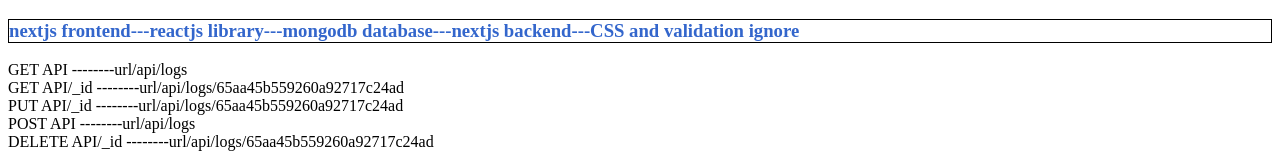
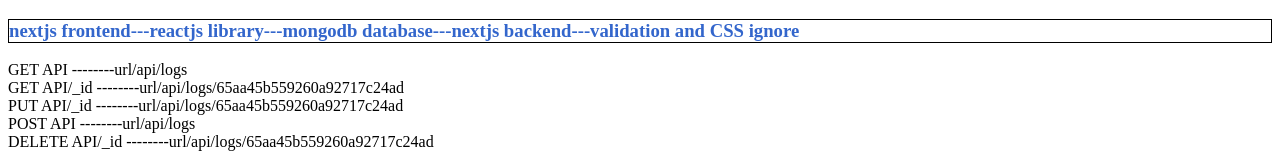
Before and after one commit to wanilalits/nextjs_api, a Next.js app: page / in a window 1280 px wide. Shown: the top 160 px of the page. Built offline with nearby package versions, Linux system fonts and the light colour scheme; no server answers; the database is empty.

Commit message:
file 1 modified

```diff
--- a/src/app/Comonents/mydata.js
+++ b/src/app/Comonents/mydata.js
@@ -79,7 +79,7 @@
 
 	return (
 		<div>
-			<h3 style={{ border: '1px solid black', color: '#3366CC' }}>nextjs frontend---reactjs library---mongodb database---nextjs backend---CSS and validation ignore</h3>
+			<h3 style={{ border: '1px solid black', color:'#3366CC' }}>nextjs frontend---reactjs library---mongodb database---nextjs backend---validation and CSS ignore</h3>
 			<div>
 				GET API --------url/api/logs
 				<br></br>
```
